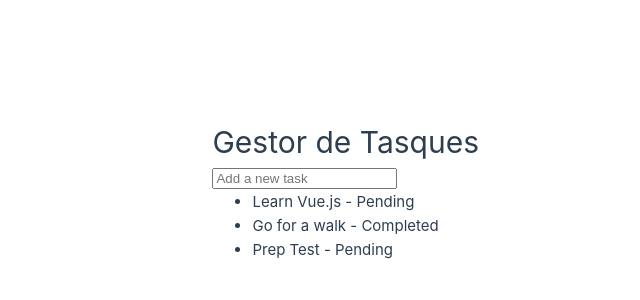
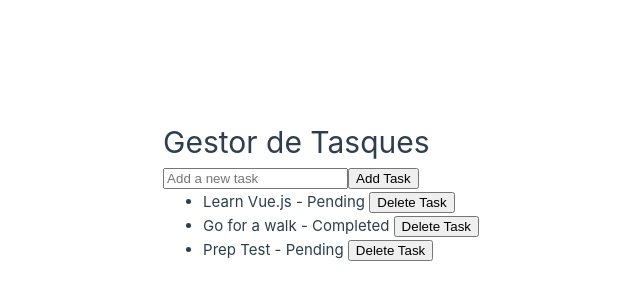
Before and after one commit to Amina-L-2/taskManager, a Vue app: page / in a window 1280 px wide. Shown: the part 210-510 px from the top of the page, without its empty margins (161-801 px from the left). Built offline with nearby package versions, Linux system fonts and the light colour scheme.

Commit message:
feat: Add delete task functionality

```diff
--- a/src/components/TaskApp.vue
+++ b/src/components/TaskApp.vue
@@ -1,10 +1,14 @@
 <template>
 <div class="task-app">
   <h1>Gestor de Tasques</h1>
+
   <input v-model="newTask" placeholder="Add a new task" />
+  <button @click="addTask" > Add Task</button>
+
   <ul>
     <li v-for="task in tasks" :key="task.id">
       {{ task.title }} - {{ task.completed ? 'Completed' : 'Pending' }}
+    <button @click="deleteTask(task)" > Delete Task</button>
     </li>
   </ul>
 
@@ -13,9 +17,43 @@
 </template>
 
 <script setup>
-const tasks = [
-  { id: 1, title: 'Learn Vue.js', completed: false },
-  { id: 2, title: 'Go for a walk', completed: true },
-  { id: 3, title: 'Prep Test', completed: false },
-];
+import { ref, watch } from 'vue'
+
+const newTask = ref('')
+
+const tasks = ref(
+  JSON.parse(localStorage.getItem('tasks') || 'null') || //to save the tasks even when server is reloaded
+  [
+    { id: 1, title: 'Learn Vue.js', completed: false  },
+    { id: 2, title: 'Go for a walk', completed: true },
+    { id: 3, title: 'Prep Test', completed: false }
+  ]
+)
+
+
+const addTask = () => {
+      if(!newTask.value.trim()) return
+
+      const taskAdded = {
+        id: tasks.value.length + 1,
+        title: newTask.value,
+        completed: false
+      }
+      tasks.value.push(taskAdded);
+      newTask.value = ''
+}
+
+const deleteTask = (tasktodelete) => {
+  tasks.value = tasks.value.filter(
+    task => task.id !== tasktodelete.id
+  )
+}
+
+//saves the task for a session
+watch(
+  tasks, (newTasks) => {
+    localStorage.setItem('tasks', JSON.stringify(newTasks))
+  },
+  { deep: true}
+)
 </script>
```
Also changed, not shown: 1 other file (tests, documents, lock files or other folders).
